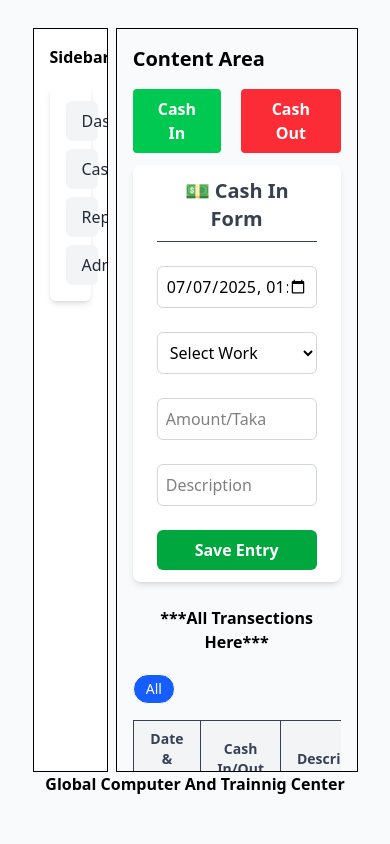
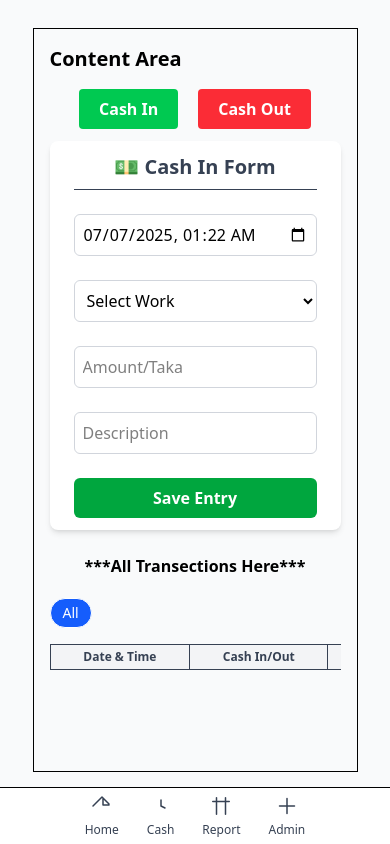
Before and after one commit to forhad1518/my-store-accounts, a React (Vite) app: page /cash in a window 390 px wide. Built offline with nearby package versions, Linux system fonts and the light colour scheme.

Commit message:
fix some css and mobile responsive menu create

```diff
--- a/src/components/cashTable/CashTable.jsx
+++ b/src/components/cashTable/CashTable.jsx
@@ -78,16 +78,16 @@ export default function CashTable({ newCashData }) {
                 ))}
             </div>
 
-            {/* Table */}
-            <div className="max-h-[200px] overflow-y-auto">
-                <table className="table-auto w-full text-sm text-center border-collapse">
+            {/* Table: Responsive */}
+            <div className="max-h-[300px] overflow-x-auto w-full">
+                <table className="min-w-[600px] w-full border-collapse text-center text-xs sm:text-sm">
                     <thead className="bg-gray-100 text-gray-700 sticky top-0 z-10">
                         <tr>
-                            <th className="border px-4 py-2">Date & Time</th>
-                            <th className="border px-4 py-2">Cash In/Out</th>
-                            <th className="border px-4 py-2">Description</th>
-                            <th className="border px-4 py-2">Amount</th>
-                            <th className="border px-4 py-2">Action</th>
+                            <th className="border px-2 py-1 sm:px-4 sm:py-2">Date & Time</th>
+                            <th className="border px-2 py-1 sm:px-4 sm:py-2">Cash In/Out</th>
+                            <th className="border px-2 py-1 sm:px-4 sm:py-2">Description</th>
+                            <th className="border px-2 py-1 sm:px-4 sm:py-2">Amount</th>
+                            <th className="border px-2 py-1 sm:px-4 sm:py-2">Action</th>
                         </tr>
                     </thead>
                     <tbody>
@@ -103,23 +103,20 @@ export default function CashTable({ newCashData }) {
                                             : "bg-red-100 hover:bg-red-200"
                                             }`}
                                     >
-                                        <td className="border px-4 py-2">{data.date}</td>
-                                        <td className="border px-4 py-2">{data.cash_option}</td>
-                                        <td className="border px-4 py-2">{data.description}</td>
-                                        <td className="border px-4 py-2 text-green-700 font-medium">
-                                            {data.amount}
-                                        </td>
-                                        <td className="border px-4 py-2">
+                                        <td className="border px-2 py-1 sm:px-4 sm:py-2 break-words max-w-[120px]">{data.date}</td>
+                                        <td className="border px-2 py-1 sm:px-4 sm:py-2">{data.cash_option}</td>
+                                        <td className="border px-2 py-1 sm:px-4 sm:py-2 break-words max-w-[140px]">{data.description}</td>
+                                        <td className="border px-2 py-1 sm:px-4 sm:py-2 text-green-700 font-medium">{data.amount}</td>
+                                        <td className="border px-2 py-1 sm:px-4 sm:py-2">
                                             <button
                                                 onClick={() => handleDelete(data.id)}
-                                                className="text-red-600 hover:underline"
+                                                className="text-red-600 hover:underline text-xs sm:text-sm"
                                             >
                                                 Delete
                                             </button>
                                         </td>
                                     </tr>
                                 ))
-
                         }
                     </tbody>
                 </table>
--- a/src/layoutes/mainLayout/MainLayout.jsx
+++ b/src/layoutes/mainLayout/MainLayout.jsx
@@ -1,7 +1,7 @@
 import React from 'react'
 import Navbar from '../../components/navbar/Navbar'
 import SideButton from '../../components/sideButton/SideButton'
-import { Outlet } from 'react-router-dom'
+import { Outlet, Link } from 'react-router-dom'
 
 export default function MainLayout() {
   return (
@@ -9,29 +9,59 @@ export default function MainLayout() {
       {/* Main Layout */}
       <main>
         <div className="grid grid-cols-12 gap-2 w-10/12 mx-auto h-[calc(100vh-100px)] mt-2">
-
-          {/* Sidebar */}
-          <div className="col-span-3 border p-4 bg-white sticky top-0 h-[calc(100vh-100px)] overflow-auto">
+          {/* Sidebar: Desktop only */}
+          <div className="hidden lg:block col-span-3 border p-4 bg-white sticky top-0 h-[calc(100vh-100px)] overflow-auto">
             <p className="font-bold mb-4">Sidebar</p>
             <SideButton />
           </div>
 
           {/* Content Area */}
-          <div className="col-span-9 border p-4 h-[calc(100vh-100px)] overflow-y-auto">
+          <div className="col-span-12 lg:col-span-9 border p-4 h-[calc(100vh-100px)] overflow-y-auto">
             <h2 className="text-xl font-bold mb-4">Content Area</h2>
             <div className="space-y-3">
               <Outlet></Outlet>
             </div>
           </div>
         </div>
+
+        {/* Bottom Menu: Mobile/Tablet only */}
+        <div className="fixed bottom-0 left-0 w-full bg-white border-t flex items-center justify-center py-1.5 shadow-lg lg:hidden z-50 min-h-[48px]">
+          <nav className="flex items-center justify-center gap-7 w-full">
+            {/* Menu items as React Router Links */}
+            <Link to="/" className="flex flex-col items-center text-gray-700 hover:text-blue-600 focus:outline-none">
+              <svg xmlns="http://www.w3.org/2000/svg" fill="none" viewBox="0 0 24 24" strokeWidth={1.5} stroke="currentColor" className="w-6 h-6 mb-1">
+                <path strokeLinecap="round" strokeLinejoin="round" d="M3 12l2-2m0 0l7-7 7 7M13 5v6h6" />
+              </svg>
+              <span className="text-xs">Home</span>
+            </Link>
+            <Link to="/cash" className="flex flex-col items-center text-gray-700 hover:text-blue-600 focus:outline-none">
+              <svg xmlns="http://www.w3.org/2000/svg" fill="none" viewBox="0 0 24 24" strokeWidth={1.5} stroke="currentColor" className="w-6 h-6 mb-1">
+                <path strokeLinecap="round" strokeLinejoin="round" d="M12 6v6l4 2" />
+              </svg>
+              <span className="text-xs">Cash</span>
+            </Link>
+            <Link to="/reports" className="flex flex-col items-center text-gray-700 hover:text-blue-600 focus:outline-none">
+              <svg xmlns="http://www.w3.org/2000/svg" fill="none" viewBox="0 0 24 24" strokeWidth={1.5} stroke="currentColor" className="w-6 h-6 mb-1">
+                <path strokeLinecap="round" strokeLinejoin="round" d="M16.5 3.75v16.5m-9-16.5v16.5M3.75 7.5h16.5" />
+              </svg>
+              <span className="text-xs">Report</span>
+            </Link>
+            <Link to="/administration" className="flex flex-col items-center text-gray-700 hover:text-blue-600 focus:outline-none">
+              <svg xmlns="http://www.w3.org/2000/svg" fill="none" viewBox="0 0 24 24" strokeWidth={1.5} stroke="currentColor" className="w-6 h-6 mb-1">
+                <path strokeLinecap="round" strokeLinejoin="round" d="M12 4.5v15m7.5-7.5h-15" />
+              </svg>
+              <span className="text-xs">Admin</span>
+            </Link>
+          </nav>
+        </div>
       </main>
 
-      {/* Footer Area */}
-      <footer>
-        <div>
-          <p className='font-bold text-center'> Global Computer And Trainnig Center</p>
+      {/* Footer Area: Desktop only */}
+      <div className="hidden lg:block w-full mt-4">
+        <div className="w-full">
+          <p className='font-bold text-center'>Global Computer And Trainnig Center</p>
         </div>
-      </footer>
+      </div>
     </div>
   )
 }
```
Also changed, not shown: 1 other file (tests, documents, lock files or other folders).
